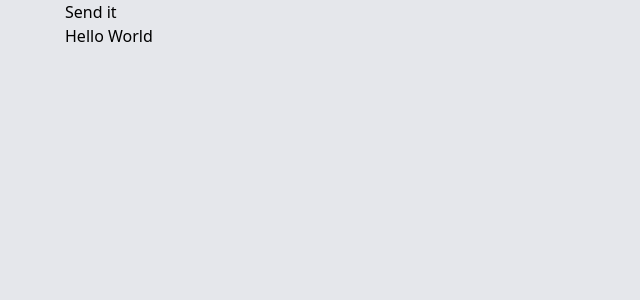
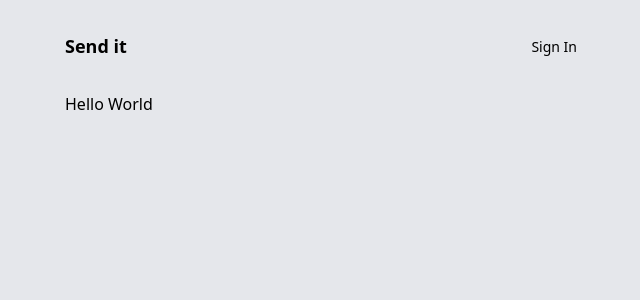
Before and after one commit to JPy-UwU/PostIt, a Next.js app: page / in a window 1280 px wide. Shown: the top 300 px of the page, without its empty margins (319-959 px from the left). Built offline with nearby package versions, Linux system fonts and the light colour scheme.

Commit message:
Added login and styling for it

```diff
--- /dev/null
+++ b/app/auth/Login.tsx
@@ -0,0 +1,11 @@
+'use client'
+
+import { signIn } from "next-auth/react"
+
+export default function Login() {
+  return (
+    <li className="list-none">
+      <button onClick={() => signIn()} className="text-sm">Sign In</button>
+    </li>
+  )
+}
--- a/app/auth/Nav.tsx
+++ b/app/auth/Nav.tsx
@@ -1,11 +1,15 @@
 import Link from "next/link"
+import Login from "./Login"
 
 export default async function Nav() {
   return (
-    <nav>
+    <nav className="flex justify-between items-center py-8">
       <Link href={"/"}>
-        <h1>Send it</h1>
+        <h1 className="font-bold text-lg">Send it</h1>
       </Link>
+      <ul className="flex items-center gap-6">
+        <Login />
+      </ul>
     </nav>
   )
 }
```
